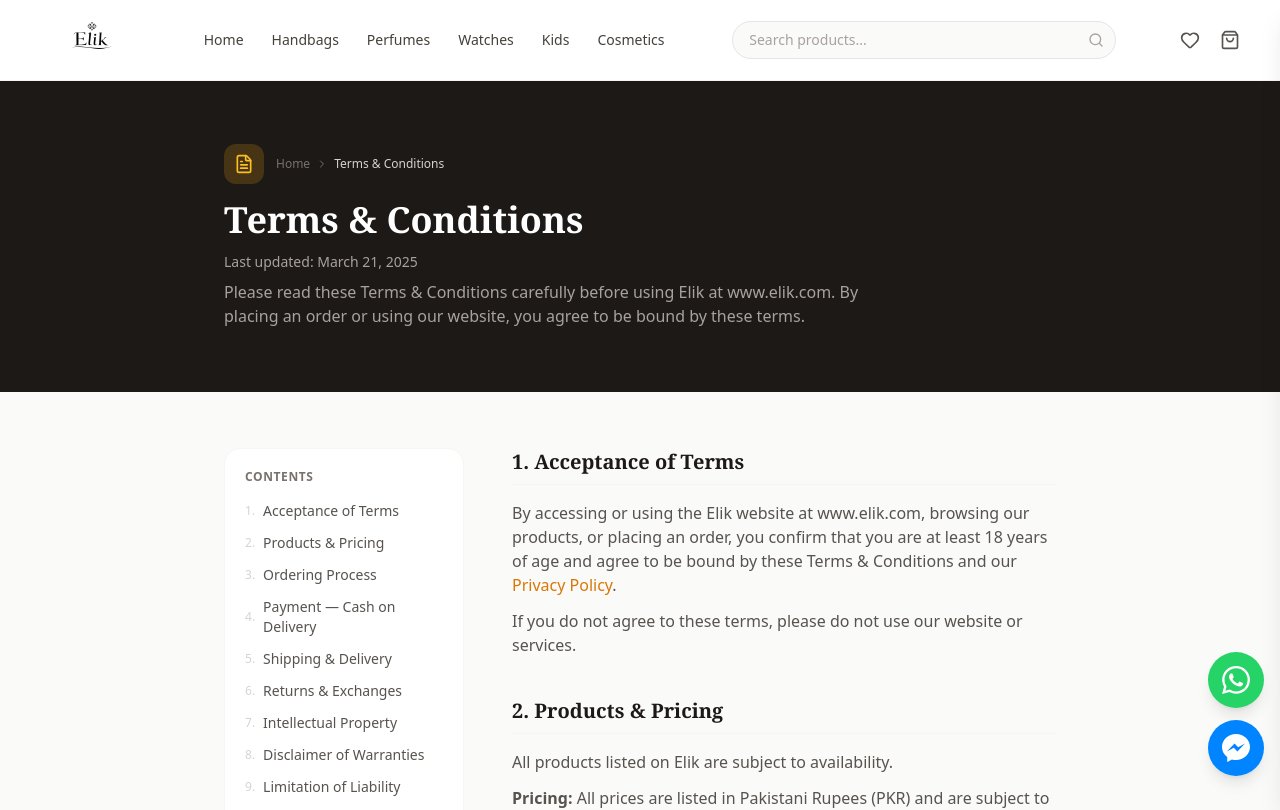
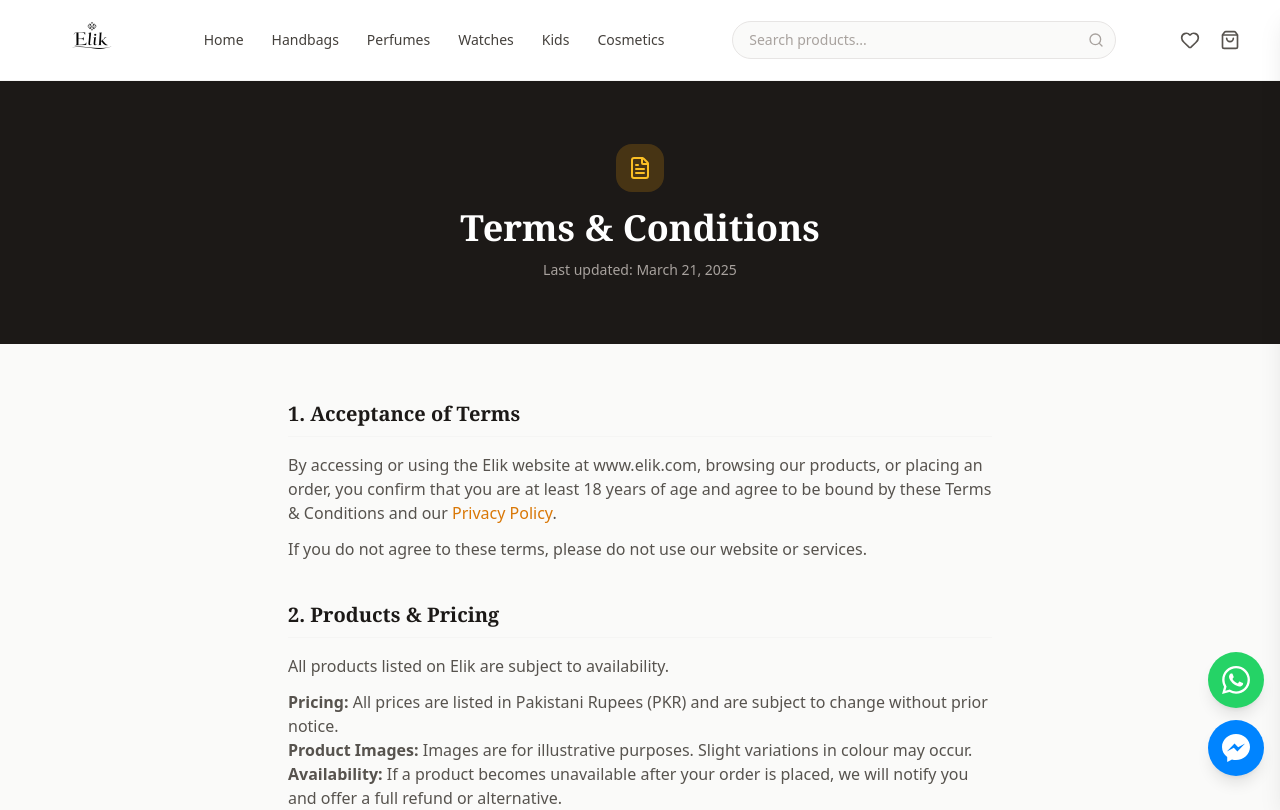
Before and after one commit to Raza-Khan92/elik, a Next.js app: page /terms in a window 1280 px wide. Shown: the top 810 px of the page. Built offline with nearby package versions, Linux system fonts and the light colour scheme.

Commit message:
Clean up Privacy and Terms pages: remove breadcrumb and sidebar

```diff
--- a/app/privacy/page.tsx
+++ b/app/privacy/page.tsx
@@ -1,6 +1,6 @@
 import type { Metadata } from 'next'
 import Link from 'next/link'
-import { Shield, ChevronRight } from 'lucide-react'
+import { Shield } from 'lucide-react'
 
 const LAST_UPDATED = 'March 21, 2025'
 const CONTACT_EMAIL = 'aliraxaa95@gmail.com'
@@ -38,38 +38,16 @@
   return (
     <div className="pt-20 bg-stone-50 min-h-screen">
       <div className="bg-stone-900 py-12 lg:py-16">
-        <div className="max-w-4xl mx-auto px-4 sm:px-6 lg:px-8">
-          <div className="flex items-center gap-3 mb-4">
-            <div className="w-10 h-10 bg-amber-500/20 rounded-xl flex items-center justify-center">
-              <Shield className="w-5 h-5 text-amber-400" />
-            </div>
-            <nav className="flex items-center text-xs text-stone-500">
-              <Link href="/" className="hover:text-stone-300 transition-colors">Home</Link>
-              <ChevronRight className="w-3 h-3 mx-1.5" />
-              <span className="text-stone-300">Privacy Policy</span>
-            </nav>
+        <div className="max-w-3xl mx-auto px-4 sm:px-6 lg:px-8 text-center">
+          <div className="w-12 h-12 bg-amber-500/20 rounded-2xl flex items-center justify-center mx-auto mb-4">
+            <Shield className="w-6 h-6 text-amber-400" />
           </div>
           <h1 className="text-3xl lg:text-4xl font-serif font-bold text-white">Privacy Policy</h1>
           <p className="text-stone-400 mt-3 text-sm">Last updated: {LAST_UPDATED}</p>
-          <p className="text-stone-400 mt-2 max-w-2xl">Your privacy is important to us. This policy explains how {SITE_NAME} collects, uses, and protects your personal information when you shop with us at {SITE_URL}.</p>
         </div>
       </div>
 
-      <div className="max-w-4xl mx-auto px-4 sm:px-6 lg:px-8 py-10 lg:py-14">
-        <div className="lg:grid lg:grid-cols-[240px_1fr] lg:gap-12">
-          <aside className="hidden lg:block">
-            <div className="sticky top-24 bg-white rounded-2xl border border-stone-100 p-5">
-              <p className="text-xs font-semibold text-stone-500 uppercase tracking-wider mb-3">Contents</p>
-              <nav className="space-y-1">
-                {SECTIONS.map((s, i) => (
-                  <a key={s.id} href={`#${s.id}`} className="flex items-center gap-2 text-sm text-stone-600 hover:text-amber-600 py-1 transition-colors">
-                    <span className="text-stone-300 text-xs">{i + 1}.</span>{s.title}
-                  </a>
-                ))}
-              </nav>
-            </div>
-          </aside>
-
+      <div className="max-w-3xl mx-auto px-4 sm:px-6 lg:px-8 py-10 lg:py-14">
           <article className="prose prose-stone max-w-none">
             <Section id="information-we-collect" title="1. Information We Collect">
               <p>When you use our website or place an order, we may collect the following information:</p>
@@ -149,7 +127,6 @@
               </div>
             </Section>
           </article>
-        </div>
       </div>
     </div>
   )
--- a/app/terms/page.tsx
+++ b/app/terms/page.tsx
@@ -1,6 +1,6 @@
 import type { Metadata } from 'next'
 import Link from 'next/link'
-import { FileText, ChevronRight } from 'lucide-react'
+import { FileText } from 'lucide-react'
 
 const LAST_UPDATED = 'March 21, 2025'
 const CONTACT_EMAIL = 'aliraxaa95@gmail.com'
@@ -41,38 +41,16 @@
   return (
     <div className="pt-20 bg-stone-50 min-h-screen">
       <div className="bg-stone-900 py-12 lg:py-16">
-        <div className="max-w-4xl mx-auto px-4 sm:px-6 lg:px-8">
-          <div className="flex items-center gap-3 mb-4">
-            <div className="w-10 h-10 bg-amber-500/20 rounded-xl flex items-center justify-center">
-              <FileText className="w-5 h-5 text-amber-400" />
-            </div>
-            <nav className="flex items-center text-xs text-stone-500">
-              <Link href="/" className="hover:text-stone-300 transition-colors">Home</Link>
-              <ChevronRight className="w-3 h-3 mx-1.5" />
-              <span className="text-stone-300">Terms &amp; Conditions</span>
-            </nav>
+        <div className="max-w-3xl mx-auto px-4 sm:px-6 lg:px-8 text-center">
+          <div className="w-12 h-12 bg-amber-500/20 rounded-2xl flex items-center justify-center mx-auto mb-4">
+            <FileText className="w-6 h-6 text-amber-400" />
           </div>
           <h1 className="text-3xl lg:text-4xl font-serif font-bold text-white">Terms &amp; Conditions</h1>
           <p className="text-stone-400 mt-3 text-sm">Last updated: {LAST_UPDATED}</p>
-          <p className="text-stone-400 mt-2 max-w-2xl">Please read these Terms &amp; Conditions carefully before using {SITE_NAME} at {SITE_URL}. By placing an order or using our website, you agree to be bound by these terms.</p>
         </div>
       </div>
 
-      <div className="max-w-4xl mx-auto px-4 sm:px-6 lg:px-8 py-10 lg:py-14">
-        <div className="lg:grid lg:grid-cols-[240px_1fr] lg:gap-12">
-          <aside className="hidden lg:block">
-            <div className="sticky top-24 bg-white rounded-2xl border border-stone-100 p-5">
-              <p className="text-xs font-semibold text-stone-500 uppercase tracking-wider mb-3">Contents</p>
-              <nav className="space-y-1">
-                {SECTIONS.map((s, i) => (
-                  <a key={s.id} href={`#${s.id}`} className="flex items-center gap-2 text-sm text-stone-600 hover:text-amber-600 py-1 transition-colors">
-                    <span className="text-stone-300 text-xs">{i + 1}.</span>{s.title}
-                  </a>
-                ))}
-              </nav>
-            </div>
-          </aside>
-
+      <div className="max-w-3xl mx-auto px-4 sm:px-6 lg:px-8 py-10 lg:py-14">
           <article className="prose prose-stone max-w-none">
             <Section id="acceptance" title="1. Acceptance of Terms">
               <p>By accessing or using the {SITE_NAME} website at {SITE_URL}, browsing our products, or placing an order, you confirm that you are at least 18 years of age and agree to be bound by these Terms &amp; Conditions and our <Link href="/privacy" className="text-amber-600 hover:underline">Privacy Policy</Link>.</p>
@@ -162,7 +140,6 @@
               </div>
             </Section>
           </article>
-        </div>
       </div>
     </div>
   )
```
Also changed, not shown: next-env.d.ts (added).
